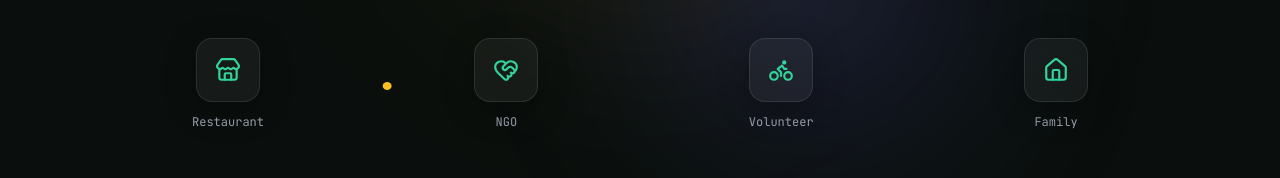
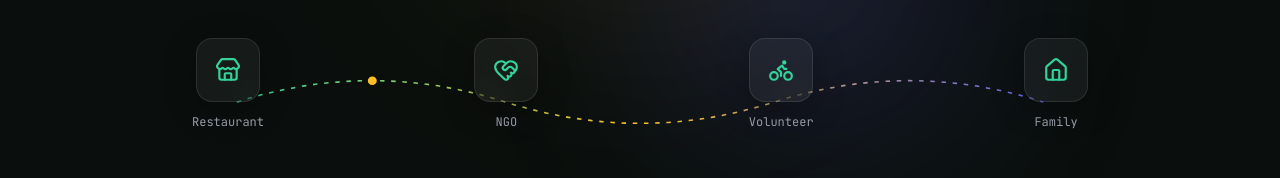
Before and after one commit to ayush87914/AnnSetu-Platform, a React (Vite) app in the folder frontend/: page / in a window 1280 px wide. Shown: the part 601-779 px from the top of the page. Built offline with nearby package versions, Linux system fonts and the light colour scheme; no server answers.

Commit message:
Simplified hero connector line to straight path aligned with icon centers

```diff
--- a/frontend/src/components/Hero.jsx
+++ b/frontend/src/components/Hero.jsx
@@ -57,8 +57,8 @@ export default function Hero() {
       </motion.div>
 
       <div className="relative z-10 w-full max-w-4xl mt-24 hidden md:block">
-        <svg viewBox="0 0 800 32" className="absolute top-8 left-0 w-full h-8" preserveAspectRatio="none">
-          <path d="M 60 16 L 740 16" stroke="url(#pathGradient)" strokeWidth="1.5" strokeDasharray="4 6" fill="none" />
+        <svg viewBox="0 0 800 60" className="absolute top-8 left-0 w-full h-16" preserveAspectRatio="none">
+          <path d="M 40 30 Q 160 -10 280 30 T 520 30 T 760 30" stroke="url(#pathGradient)" strokeWidth="1.5" strokeDasharray="4 6" fill="none" />
           <defs>
             <linearGradient id="pathGradient" x1="0" y1="0" x2="1" y2="0">
               <stop offset="0%" stopColor="#34D399" />
@@ -70,7 +70,7 @@ export default function Hero() {
             r="4"
             fill="#FBBF24"
             animate={{ offsetDistance: ['0%', '100%'] }}
-            style={{ offsetPath: "path('M 60 16 L 740 16')" }}
+            style={{ offsetPath: "path('M 40 30 Q 160 -10 280 30 T 520 30 T 760 30')" }}
             transition={{ duration: 5, repeat: Infinity, ease: 'linear' }}
           />
         </svg>
```
